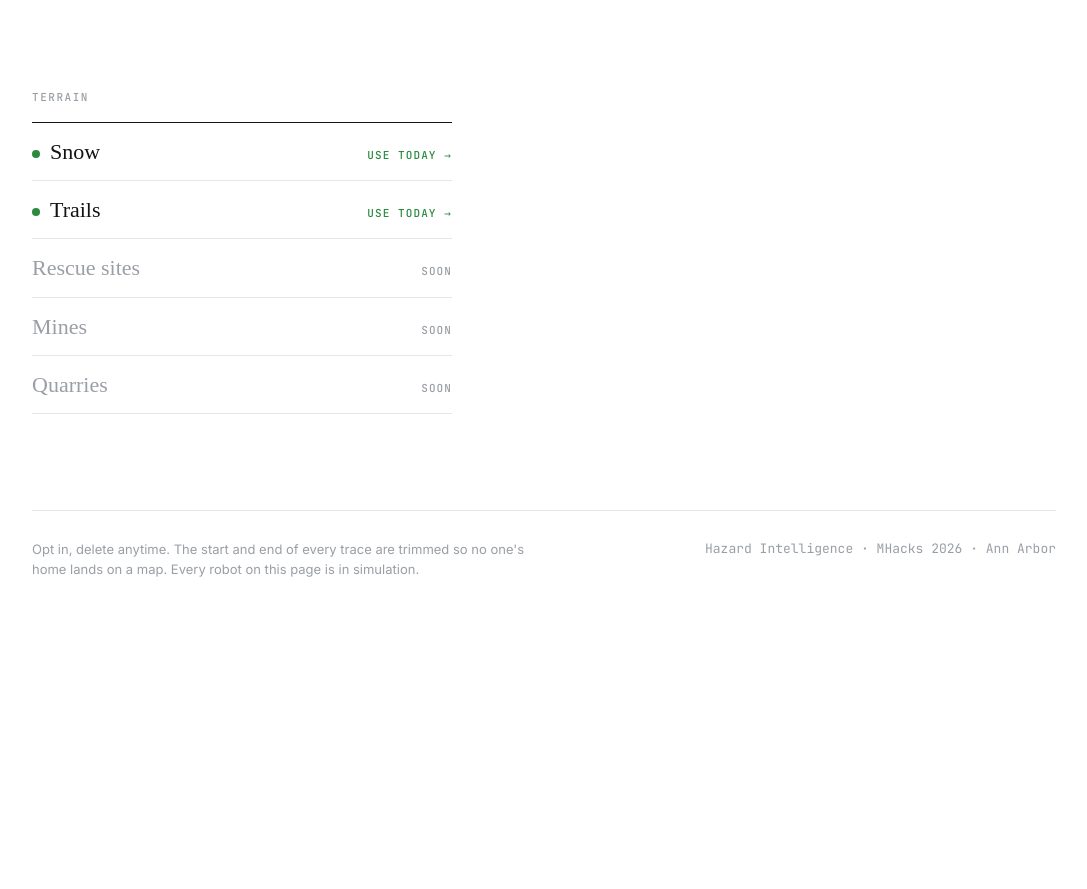
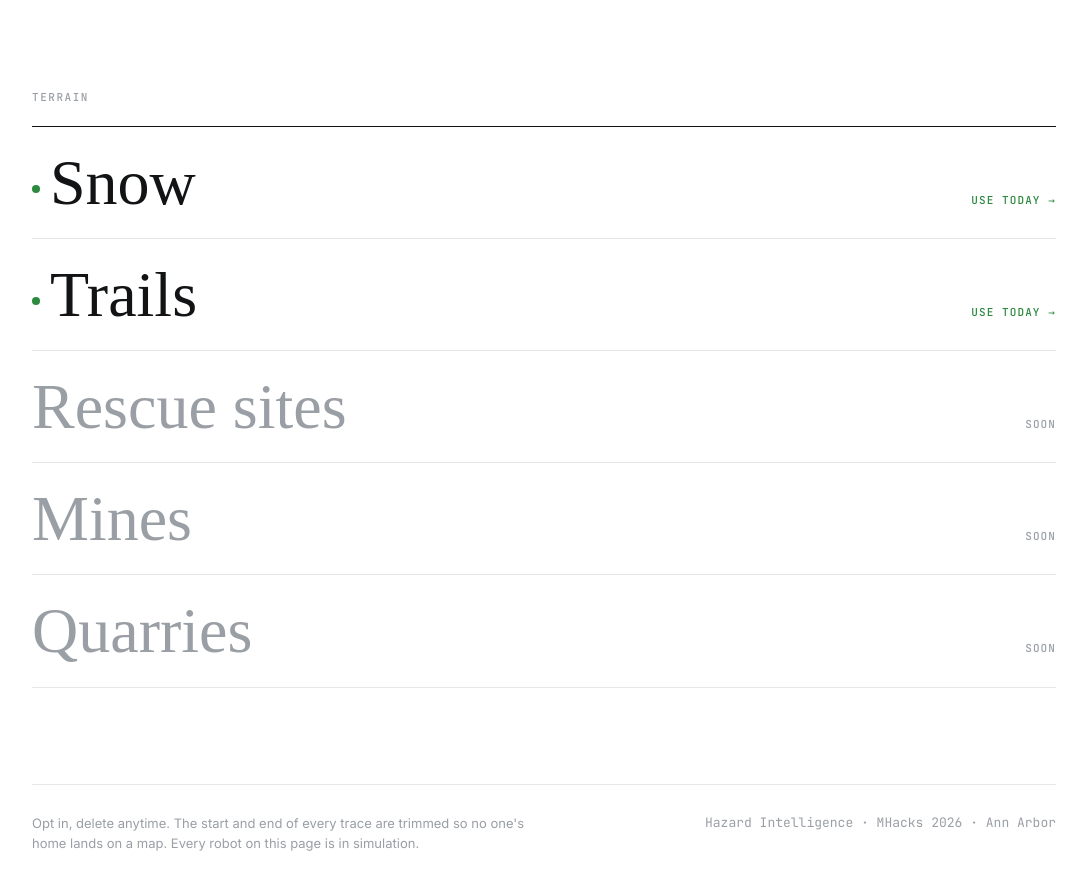
Before and after one commit to RyanRana/skibot, a plain HTML site: page web/index.html in a window 1280 px wide. Shown: the part 3620-4509 px from the top of the page, without its empty margins (96-1183 px from the left). Before the commit the page ends 4239 px from the top, so only its background shows below. Drawn offline with Linux system fonts and the light colour scheme.

Commit message:
Terrain list as the closing focus

```diff
--- a/web/index.html
+++ b/web/index.html
@@ -86,14 +86,14 @@
   .step .cap { margin-top: auto; padding-top: 8px; font: 400 11px/1.5 var(--mono); color: var(--faint); }
 
   section.terrain { padding: clamp(72px, 12vh, 120px) 0; --go: #2b8a3e; }
-  .ground { list-style: none; margin-top: 14px; max-width: 420px; border-top: 1px solid var(--ink); }
+  .ground { list-style: none; margin-top: 18px; border-top: 1px solid var(--ink); }
   .ground li, .ground a { display: flex; justify-content: space-between; align-items: baseline; gap: 16px; }
   .ground li { border-bottom: 1px solid var(--line); }
-  .ground li > b, .ground a { padding: 16px 0; }
-  .ground li > em { padding: 16px 0; }
+  .ground li > b, .ground a { padding: 22px 0; }
+  .ground li > em { padding: 22px 0; }
   .ground a { flex: 1; transition: padding 0.2s; }
   .ground a:hover { padding-left: 8px; }
-  .ground b { font: 400 22px/1.15 var(--serif); }
+  .ground b { font: 400 clamp(34px, 5vw, 64px)/1.05 var(--serif); }
   .ground em { font: 500 11px/1 var(--mono); letter-spacing: 0.1em; text-transform: uppercase; font-style: normal; color: var(--faint); }
   .ground li:not(.live) b { color: var(--faint); }
   .ground li.live b::before { content: ""; display: inline-block; width: 8px; height: 8px; margin-right: 10px; border-radius: 50%; background: var(--go); vertical-align: middle; }
```
